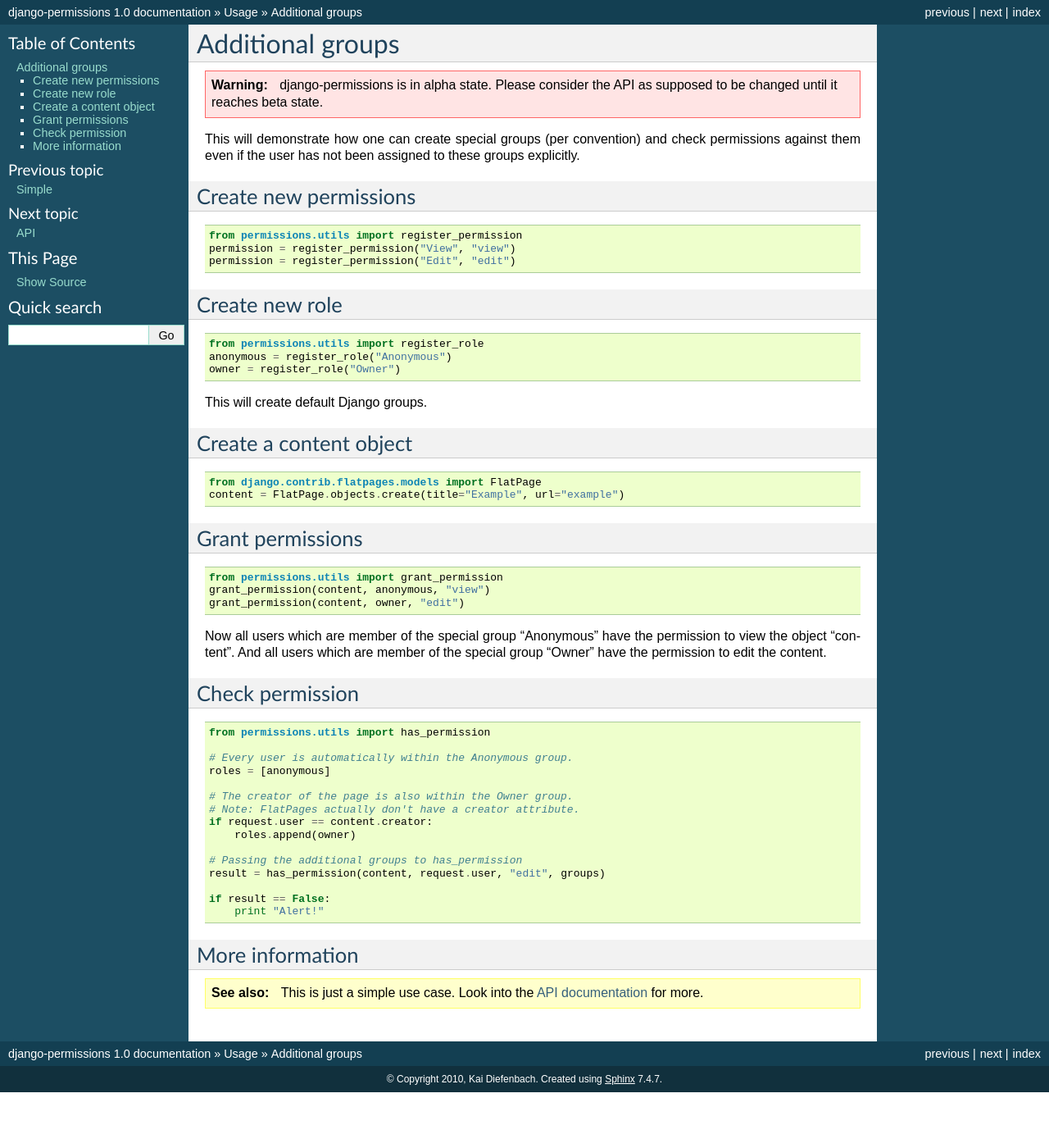
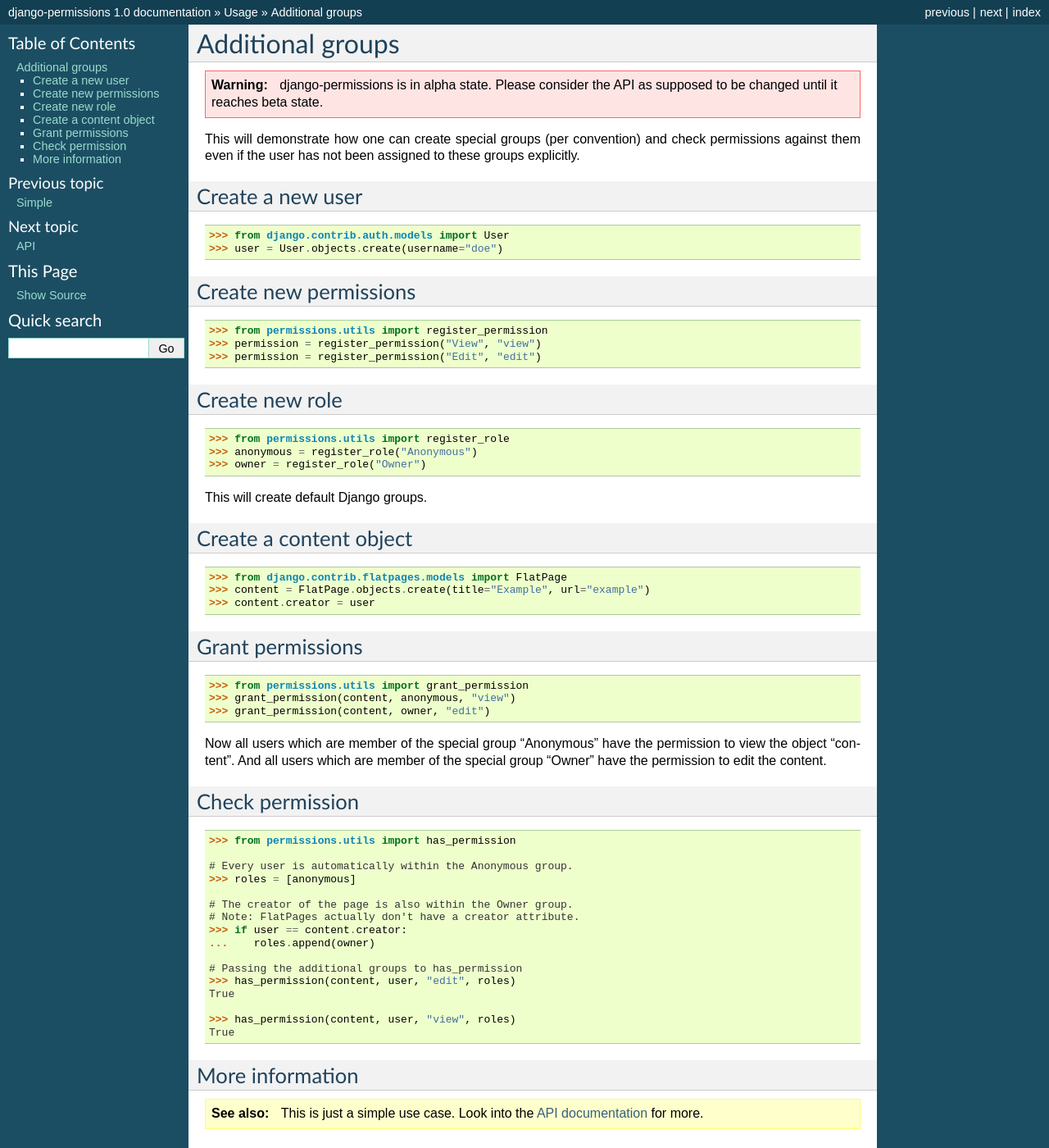
Before and after one commit to jazzband/django-permission, a Sphinx documentation site: the page built from docs/usage/additional_groups.rst, in a window 1280 px wide and 1400 px high. Shown: the whole window at 82% size. Built offline with Sphinx 7.4.7, drawn with Linux system fonts in a browser that asks for light colours.

Commit message:
Updated docs

```diff
--- a/docs/usage/additional_groups.rst
+++ b/docs/usage/additional_groups.rst
@@ -11,23 +11,31 @@
 check permissions against them even if the user has not been assigned to these
 groups explicitly.
 
+Create a new user
+-----------------
+
+.. code-block:: python
+
+    >>> from django.contrib.auth.models import User
+    >>> user = User.objects.create(username="doe")
+
 Create new permissions
 ----------------------
 
 .. code-block:: python
 
-    from permissions.utils import register_permission
-    permission = register_permission("View", "view")
-    permission = register_permission("Edit", "edit")
+    >>> from permissions.utils import register_permission
+    >>> permission = register_permission("View", "view")
+    >>> permission = register_permission("Edit", "edit")
 
 Create new role
 ---------------
 
 .. code-block:: python
 
-    from permissions.utils import register_role
-    anonymous = register_role("Anonymous")
-    owner = register_role("Owner")
+    >>> from permissions.utils import register_role
+    >>> anonymous = register_role("Anonymous")
+    >>> owner = register_role("Owner")
 
 This will create default Django groups.
 
@@ -36,17 +44,18 @@
 
 .. code-block:: python
 
-    from django.contrib.flatpages.models import FlatPage
-    content = FlatPage.objects.create(title="Example", url="example")
+    >>> from django.contrib.flatpages.models import FlatPage
+    >>> content = FlatPage.objects.create(title="Example", url="example")
+    >>> content.creator = user
 
 Grant permissions
 -----------------
 
 .. code-block:: python
 
-    from permissions.utils import grant_permission
-    grant_permission(content, anonymous, "view")
-    grant_permission(content, owner, "edit")
+    >>> from permissions.utils import grant_permission
+    >>> grant_permission(content, anonymous, "view")
+    >>> grant_permission(content, owner, "edit")
 
 Now all users which are member of the special group "Anonymous" have the
 permission to view the object "content". And all users which are member of the
@@ -57,21 +66,22 @@
 
 .. code-block:: python
 
-    from permissions.utils import has_permission
+    >>> from permissions.utils import has_permission
 
     # Every user is automatically within the Anonymous group.
-    roles = [anonymous]
+    >>> roles = [anonymous]
 
     # The creator of the page is also within the Owner group.
     # Note: FlatPages actually don't have a creator attribute.
-    if request.user == content.creator:
-        roles.append(owner)
+    >>> if user == content.creator:
+    ...    roles.append(owner)
 
     # Passing the additional groups to has_permission
-    result = has_permission(content, request.user, "edit", groups)
+    >>> has_permission(content, user, "edit", roles)
+    True
 
-    if result == False:
-        print "Alert!"
+    >>> has_permission(content, user, "view", roles)
+    True
 
 More information
 ----------------
```
Also changed, not shown: docs/api.rst (+14 -0 lines), docs/usage/simple.rst (+26 -13 lines), 1 other file.
